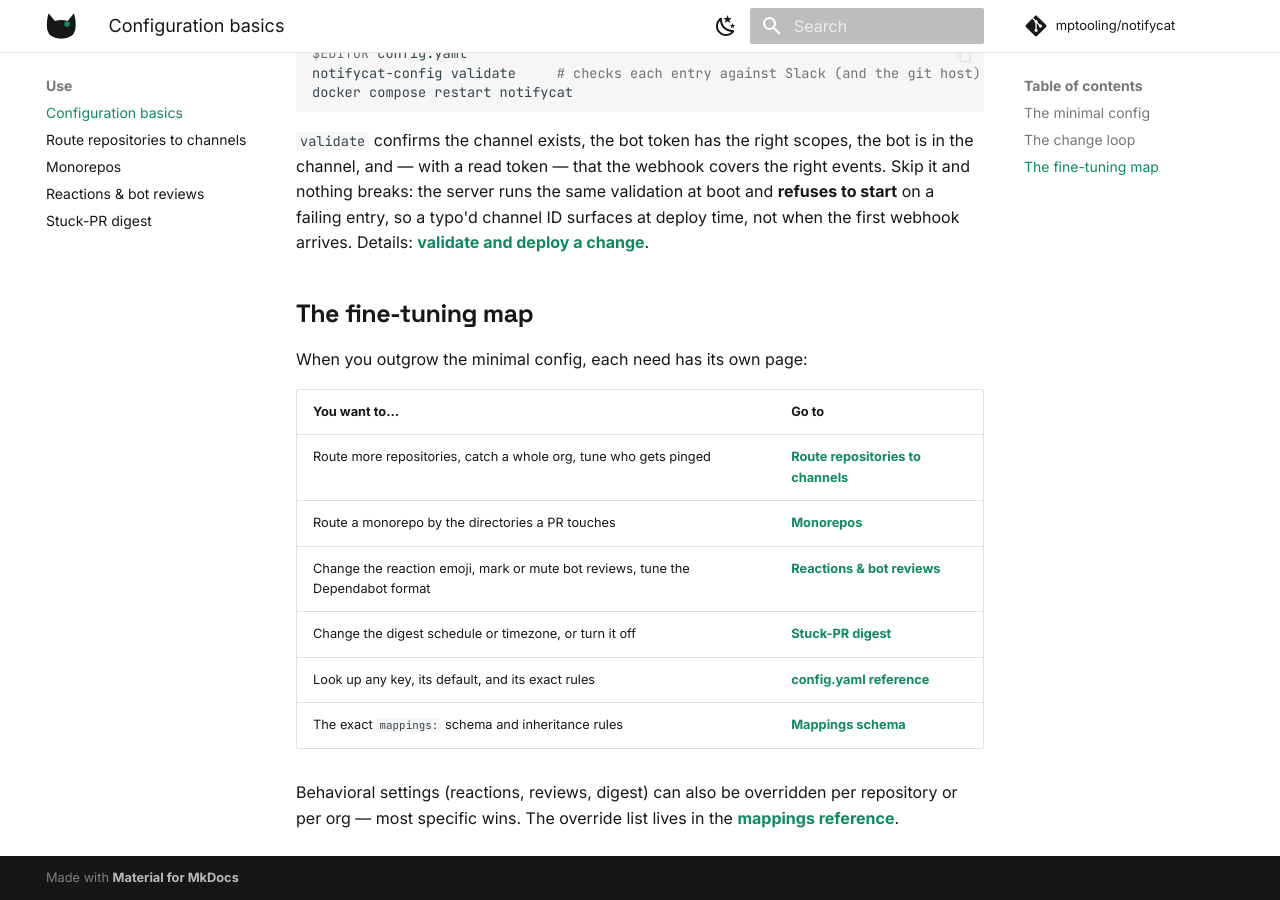
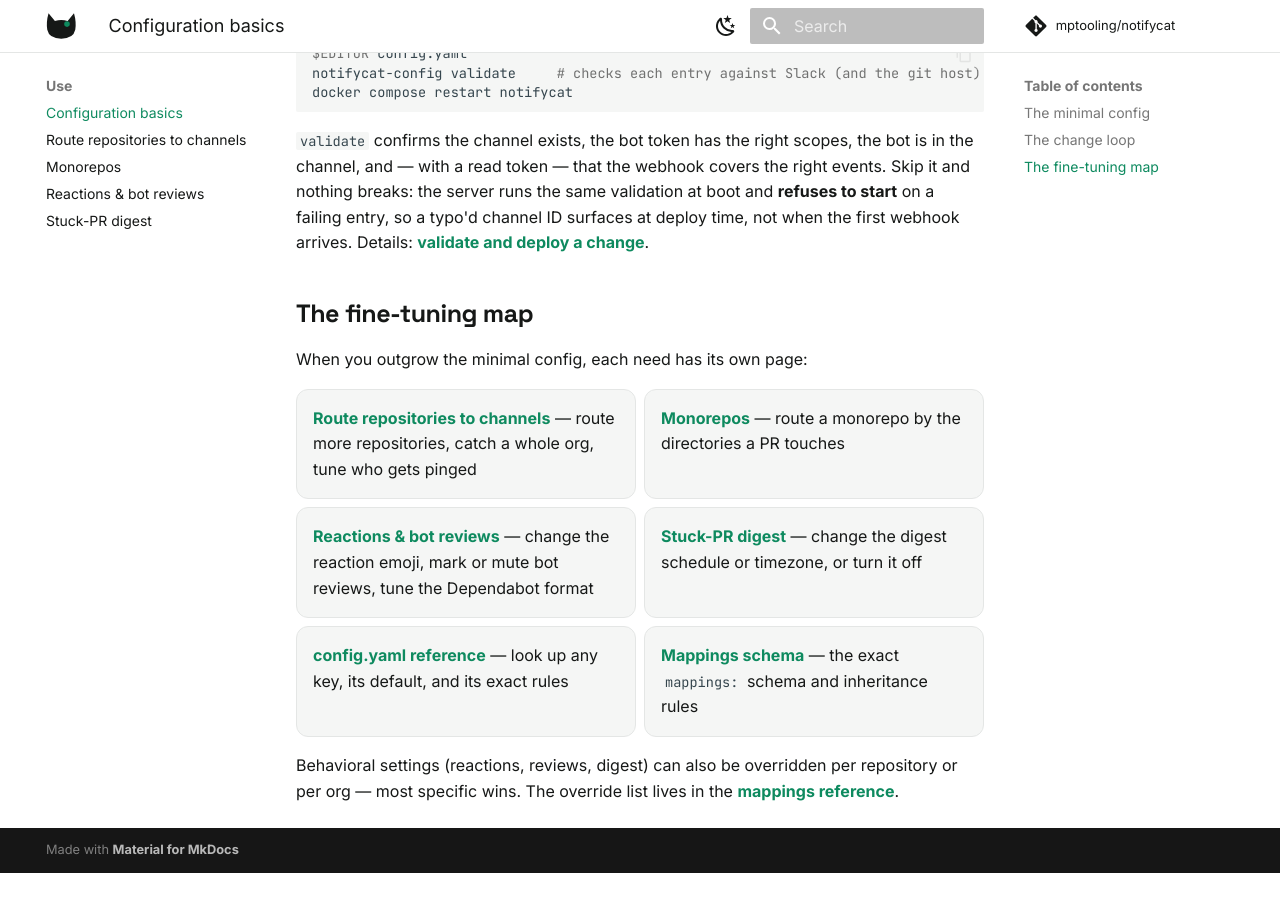
Before and after one commit to mptooling/notifycat, an MkDocs documentation site: the page built from docs/configure.md, in a window 1280 px wide and 900 px high, scrolled down 1163 px. Built offline with MkDocs 1.6.1 and Material for MkDocs 9.7.7, drawn with Linux system fonts in a browser that asks for light colours; comment, search, counter and statistics services are not loaded; after the commit the page ends 2036 px from its top, so only the background shows below that.

Commit message:
docs: grid cards for configure where-next links

```diff
--- a/docs/configure.md
+++ b/docs/configure.md
@@ -49,13 +49,15 @@ docker compose restart notifycat
 
 When you outgrow the minimal config, each need has its own page:
 
-| You want to… | Go to |
-| --- | --- |
-| Route more repositories, catch a whole org, tune who gets pinged | [Route repositories to channels](routing.md) |
-| Route a monorepo by the directories a PR touches | [Monorepos](monorepo.md) |
-| Change the reaction emoji, mark or mute bot reviews, tune the Dependabot format | [Reactions & bot reviews](bots-and-reactions.md) |
-| Change the digest schedule or timezone, or turn it off | [Stuck-PR digest](digest.md) |
-| Look up any key, its default, and its exact rules | [config.yaml reference](configuration.md) |
-| The exact `mappings:` schema and inheritance rules | [Mappings schema](mappings.md) |
+<div class="grid cards" markdown>
+
+- **[Route repositories to channels](routing.md)** — route more repositories, catch a whole org, tune who gets pinged
+- **[Monorepos](monorepo.md)** — route a monorepo by the directories a PR touches
+- **[Reactions & bot reviews](bots-and-reactions.md)** — change the reaction emoji, mark or mute bot reviews, tune the Dependabot format
+- **[Stuck-PR digest](digest.md)** — change the digest schedule or timezone, or turn it off
+- **[config.yaml reference](configuration.md)** — look up any key, its default, and its exact rules
+- **[Mappings schema](mappings.md)** — the exact `mappings:` schema and inheritance rules
+
+</div>
 
 Behavioral settings (reactions, reviews, digest) can also be overridden per repository or per org — most specific wins. The override list lives in the [mappings reference](mappings.md#behavioral-overrides).
```
